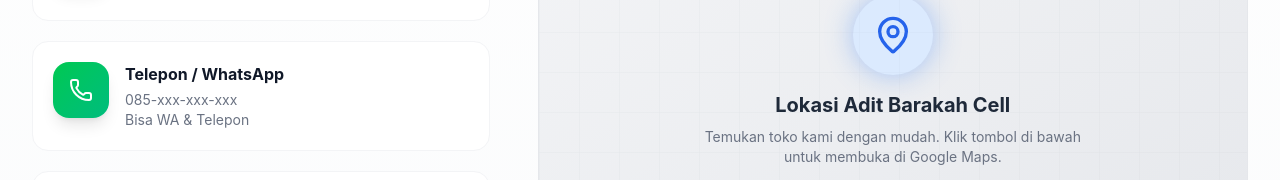
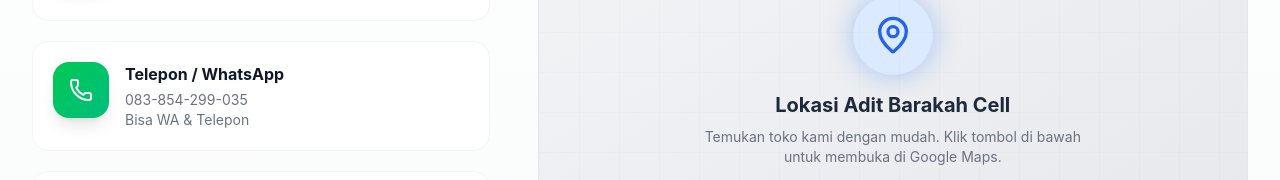
Before and after one commit to AditBarakahCell/aditbarakahcell.github.io, a React (Vite) app: page / in a window 1280 px wide. Shown: the part 3576-3756 px from the top of the page. Built offline with nearby package versions, Linux system fonts and the light colour scheme.

Commit message:
Update Contact.tsx

```diff
--- a/src/components/Contact.tsx
+++ b/src/components/Contact.tsx
@@ -11,7 +11,7 @@
   {
     icon: Phone,
     title: 'Telepon / WhatsApp',
-    details: ['085-xxx-xxx-xxx', 'Bisa WA & Telepon'],
+    details: ['083-854-299-035', 'Bisa WA & Telepon'],
     color: 'from-green-500 to-emerald-500',
     bgColor: 'bg-green-50',
   },
@@ -35,7 +35,7 @@
   {
     icon: MessageCircle,
     label: 'WhatsApp',
-    href: 'https://wa.me/6285xxxxxxxxx',
+    href: 'https://wa.me/6283854299035',
     color: 'bg-green-500 hover:bg-green-600',
     desc: 'Chat langsung',
   },
@@ -177,7 +177,7 @@
               </a>
 
               <a
-                href="tel:085xxxxxxxxx"
+                href="tel:083854299035"
                 className="group flex items-center gap-4 rounded-2xl bg-gradient-to-r from-primary-500 to-primary-600 p-4 sm:p-5 text-white shadow-lg shadow-primary-500/20 hover:shadow-primary-500/40 hover:scale-[1.02] transition-all duration-300"
               >
                 <div className="h-12 w-12 rounded-xl bg-white/20 flex items-center justify-center group-hover:bg-white/30 transition-colors">
```
